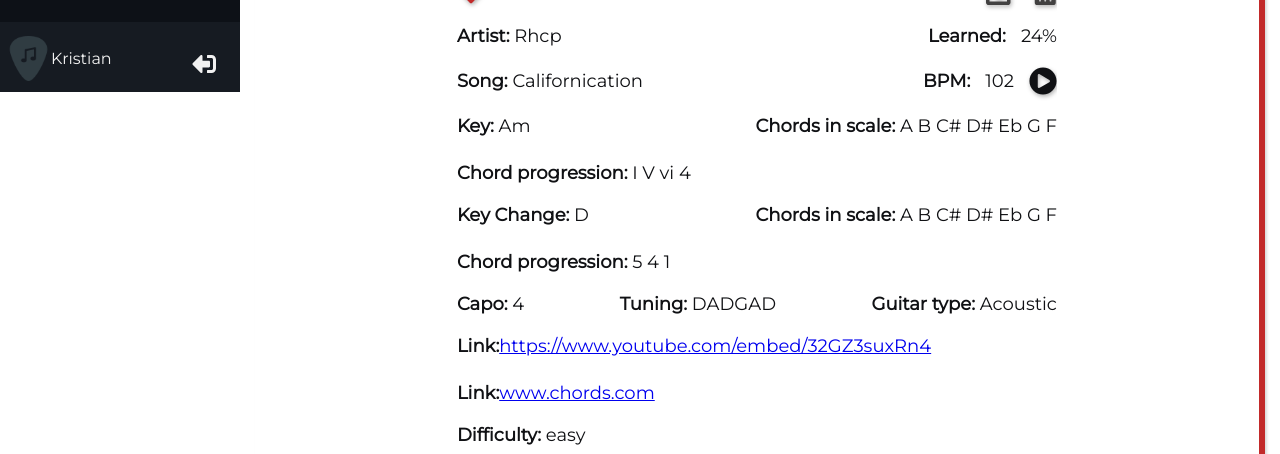
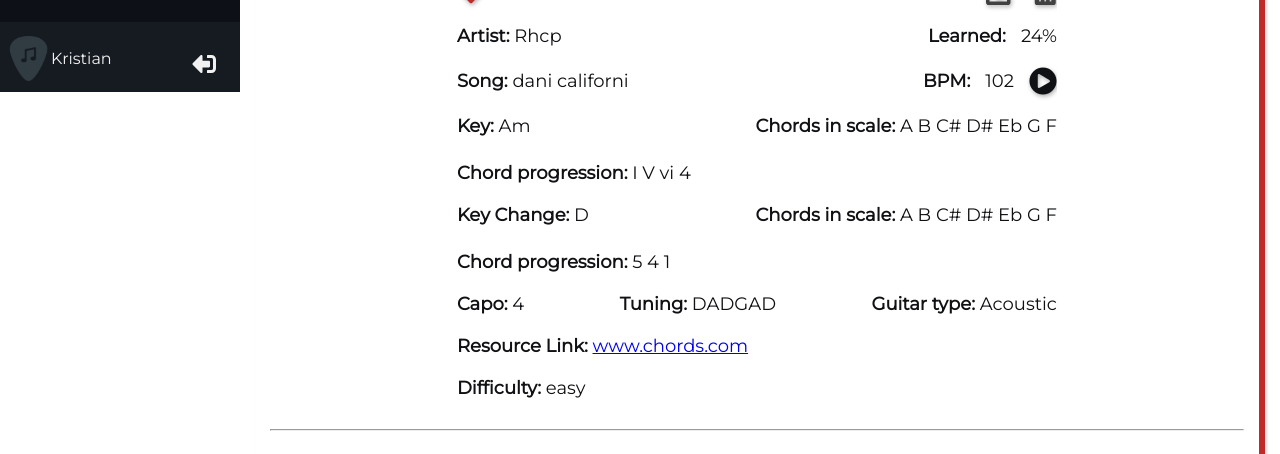
Before and after one commit to Kristian383/chordex-master, a Vue app: page /songs/1 in a window 1280 px wide. Shown: the part 708-1162 px from the top of the page. Built offline with nearby package versions, Linux system fonts and the light colour scheme.

Commit message:
Update SongDetail.vue

```diff
--- a/src/pages/SongDetail.vue
+++ b/src/pages/SongDetail.vue
@@ -39,12 +39,12 @@
         </div>
         <!--  -->
         <div>
-          <div class="song-name"><b>Song:</b> Californication</div>
+          <div class="song-name"><b>Song:</b> {{songData.song}} </div>
           <!-- <label for="song">Song:</label> -->
           <!-- <input type="text" /> -->
 
-          <div class="song-info-box">
-            <b> BPM:</b> {{ songData.bpm }}
+          <div class="song-info-box" v-if="songData.bpm">
+            <b > BPM:</b> {{ songData.bpm }}
             <font-awesome-icon
               class="metronome"
               icon="play-circle"
@@ -52,7 +52,7 @@
           </div>
         </div>
         <!-- ovdje mora ici vfor ako ima 2 keya -->
-        <div>
+        <div v-if="songData.firstKey">
           <div class="key"><b>Key:</b> {{ songData.firstKey }}</div>
           <div class="chords">
             <b>Chords in scale:</b> {{ songData.firstKeyNotes }}
@@ -72,7 +72,7 @@
         </div>
         <!--  -->
         <div>
-          <div class="capo">
+          <div class="capo" v-if="songData.capo">
             <b>Capo:</b> {{ songData.capo ? songData.capo : "No" }}
           </div>
           <div class="tuning">
@@ -87,14 +87,14 @@
         <!--  -->
         <div>
           <!-- <div class="genre">Genre: Rock</div> -->
-          <div class="link" v-if="songData.yt_link">
-            <b>Link:</b>
+          <!-- <div class="link" v-if="songData.yt_link">
+            <b>Link: </b>
             <a :href="songData.yt_link" target="_blank"
               >{{ songData.yt_link }}
             </a>
-          </div>
-          <div class="link" v-if="songData.yt_link">
-            <b>Link:</b>
+          </div> -->
+          <div class="link" v-if="songData.chords_link">
+            <b>Resource Link: </b>
             <a :href="songData.chords_link" target="_blank"
               >{{ songData.chords_link }}
             </a>
@@ -113,6 +113,7 @@
           allowfullscreen
         ></iframe>
       </div>
+
 
       <div class="box notebook">
         <hr />
@@ -179,11 +180,19 @@
       }
       return "heart";
     },
+    displayAccordingToYT(){
+      if(this.songData.yt_link){
+        return "1fr"
+      }else{
+        return "1fr 1fr"
+      }
+    }
   },
 };
 </script>
 
 <style scoped>
+
 .song-detail {
   /* min-height: 95vh; */
   background-color: #fff;
@@ -263,7 +272,7 @@
 }
 @media (min-width: 1400px) {
   .song-detail {
-    grid-template-columns: 1fr 1fr;
+    grid-template-columns: displayAccordingToYT;
   }
   .box.notebook {
     grid-column: 1/3;
```
